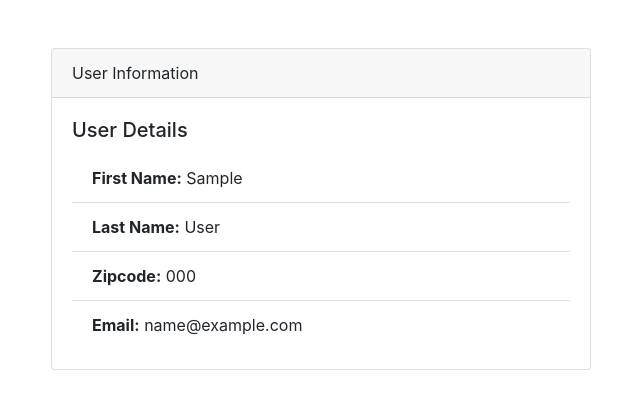
After one commit to oliverthen/wx-app, a FastAPI app: template templates/user_info.html in a window 1280 px wide. The commit adds this page. Shown: the top 409 px of the page, without its empty margins (319-959 px from the left). Run offline with FastAPI, Linux system fonts and the light colour scheme; the template is opened without the code that fills it: most values are stand-ins (such as "Sample title", 1, 10 or a date in 2020); some libraries are stand-ins or nearby versions.

Commit message:
Front End now correctly works with Back End in registering User

```diff
--- a/main.py
+++ b/main.py
@@ -125,13 +125,15 @@ async def return_data(
 #     session.refresh(db_user)
 #     return db_user
 
-@app.post("/register")
-def process_regsitration(first_name: str = Form(...),
+@app.post("/register", response_model=User)
+def process_regsitration(request: Request,
+    first_name: str = Form(...),
     last_name: str = Form(...),
     zipcode: str = Form(...),
     email: str = Form(...),
     password: str = Form(...),
-    session: Session = Depends(get_session)):
+    session: Session = Depends(get_session),
+    ):
 
 
     user = User(
@@ -146,4 +148,29 @@ def process_regsitration(first_name: str = Form(...),
     session.add(db_user)
     session.commit()
     session.refresh(db_user)
-    return db_user
+
+    # Render the user information template
+    return templates.TemplateResponse("user_info.html", {"request": request, "db_user": db_user})
+
+# @app.post("/register", response_class=HTMLResponse)
+# def process_regsitration(request: Request,
+#     user_data: User = Form(...),
+#     session: Session = Depends(get_session),
+#     ):
+
+
+#     user = User(
+#         first_name=user_data.first_name,
+#         last_name=user_data.last_name,
+#         zipcode=user_data.zipcode,
+#         email=user_data.email,
+#         password=user_data.password
+#     )
+
+#     db_user = User.from_orm(user)
+#     session.add(db_user)
+#     session.commit()
+#     session.refresh(db_user)
+
+#     # Render the user information template
+#     return templates.TemplateResponse("user_info.html", {"request": request, "db_user": db_user})
--- /dev/null
+++ b/templates/user_info.html
@@ -0,0 +1,37 @@
+<!DOCTYPE html>
+<html>
+
+<head>
+	<title>User Information</title>
+	<link rel="stylesheet" href="https://maxcdn.bootstrapcdn.com/bootstrap/4.5.2/css/bootstrap.min.css">
+</head>
+
+<body>
+	<div class="container mt-5">
+		<div class="row">
+			<div class="col-md-6 offset-md-3">
+				<div class="card">
+					<div class="card-header">
+						User Information
+					</div>
+					<div class="card-body">
+						<h5 class="card-title">User Details</h5>
+						<ul class="list-group list-group-flush">
+							<li class="list-group-item"><strong>First Name:</strong> {{ db_user.first_name }}</li>
+							<li class="list-group-item"><strong>Last Name:</strong> {{ db_user.last_name }}</li>
+							<li class="list-group-item"><strong>Zipcode:</strong> {{ db_user.zipcode }}</li>
+							<li class="list-group-item"><strong>Email:</strong> {{ db_user.email }}</li>
+						</ul>
+					</div>
+				</div>
+			</div>
+		</div>
+	</div>
+
+	<!-- Include Bootstrap JS and jQuery (optional) -->
+	<script src="https://code.jquery.com/jquery-3.5.1.slim.min.js"></script>
+	<script src="https://cdn.jsdelivr.net/npm/@popperjs/core@2.5.3/dist/umd/popper.min.js"></script>
+	<script src="https://maxcdn.bootstrapcdn.com/bootstrap/4.5.2/js/bootstrap.min.js"></script>
+</body>
+
+</html>
```
Also changed, not shown: templates/register.html (+5 -5 lines), database.db.
